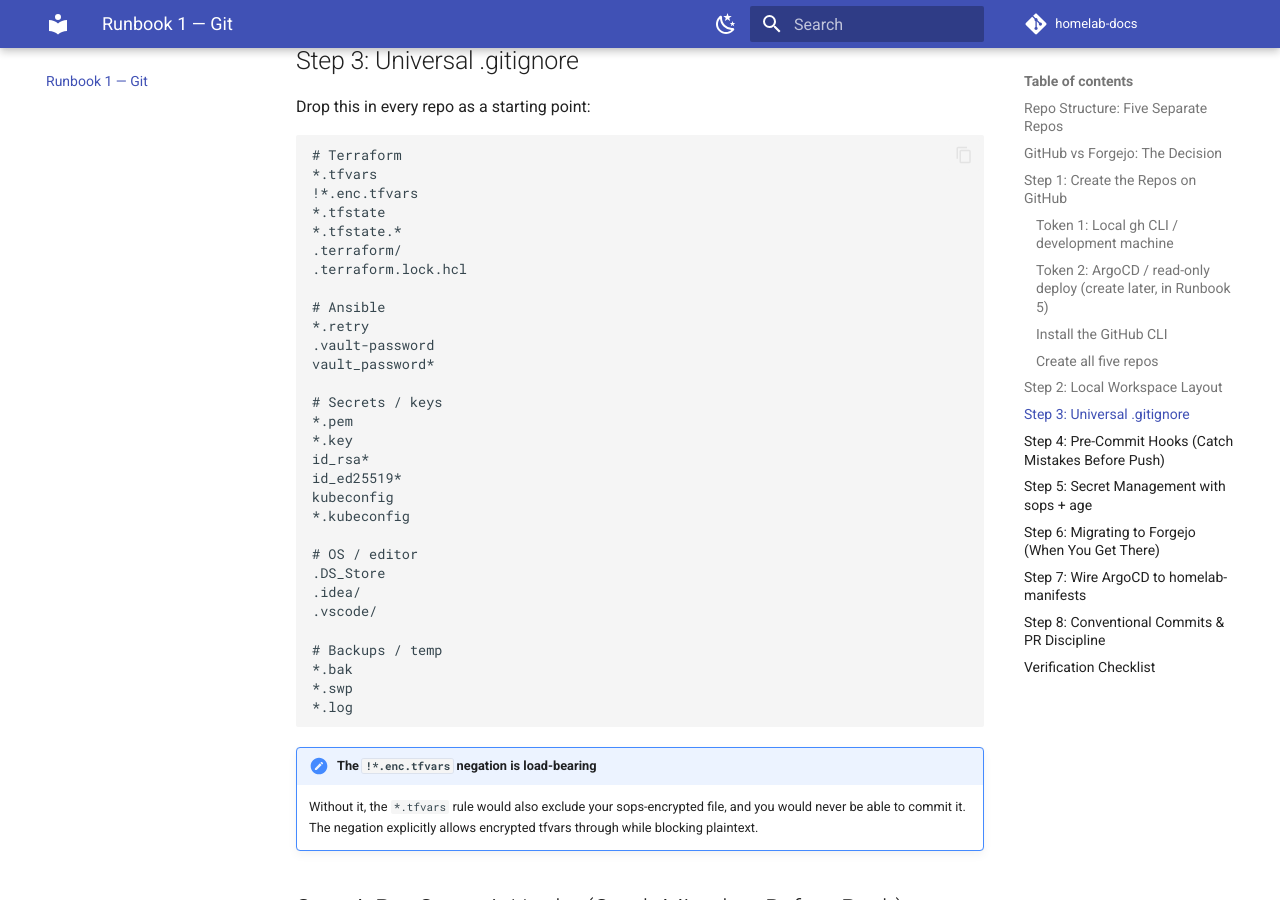
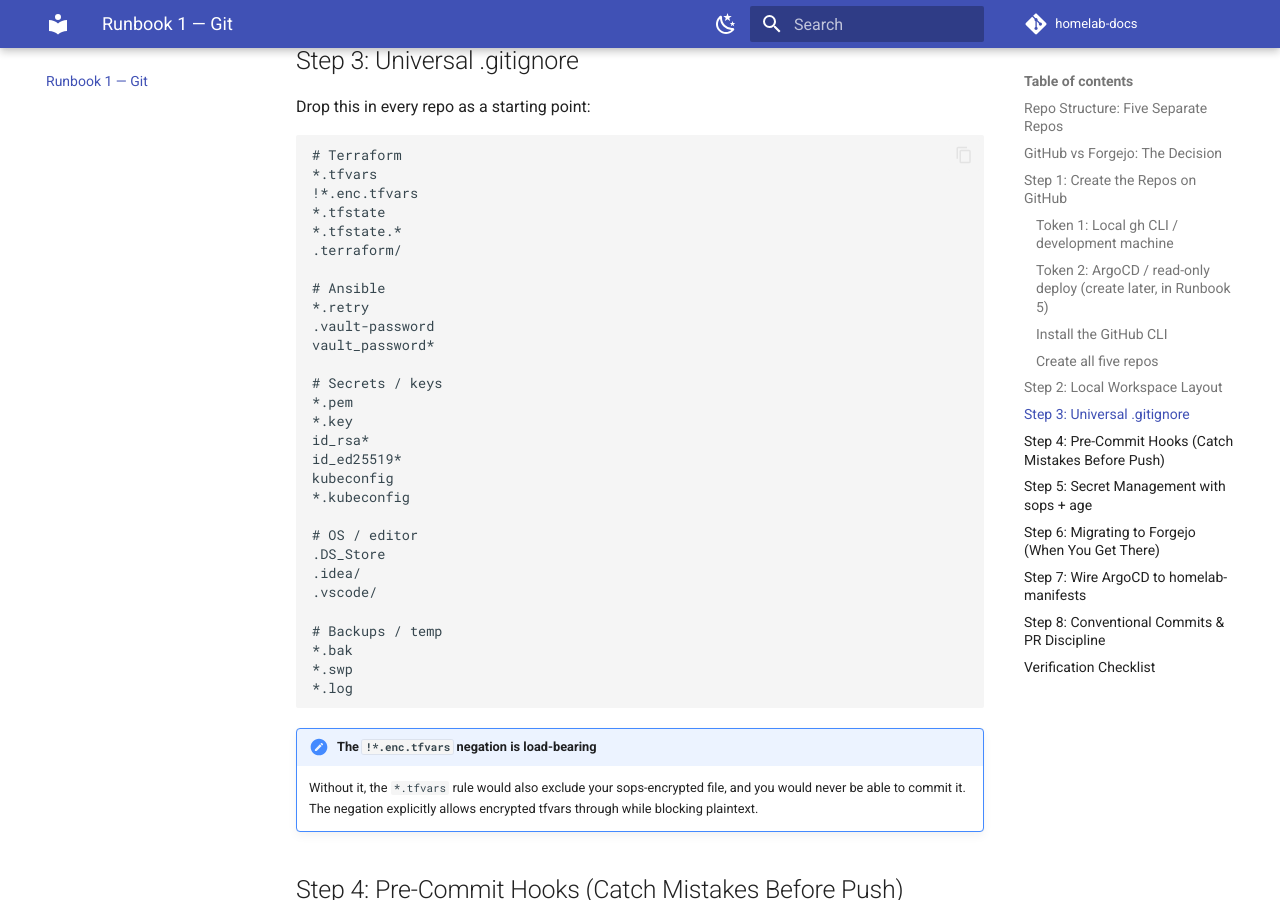
Before and after one commit to alivenda/homelab-docs, an MkDocs documentation site: the page built from docs/01-git.md, in a window 1280 px wide and 900 px high, scrolled down 4340 px. Built offline with MkDocs 1.6.1 and Material for MkDocs 9.7.7, drawn with Linux system fonts in a browser that asks for light colours; comment, search, counter and statistics services are not loaded.

Commit message:
fix(runbook-1): track .terraform.lock.hcl for reproducible provider versions

```diff
--- a/docs/01-git.md
+++ b/docs/01-git.md
@@ -149,7 +149,6 @@ Drop this in every repo as a starting point:
 *.tfstate
 *.tfstate.*
 .terraform/
-.terraform.lock.hcl
 
 # Ansible
 *.retry
```
